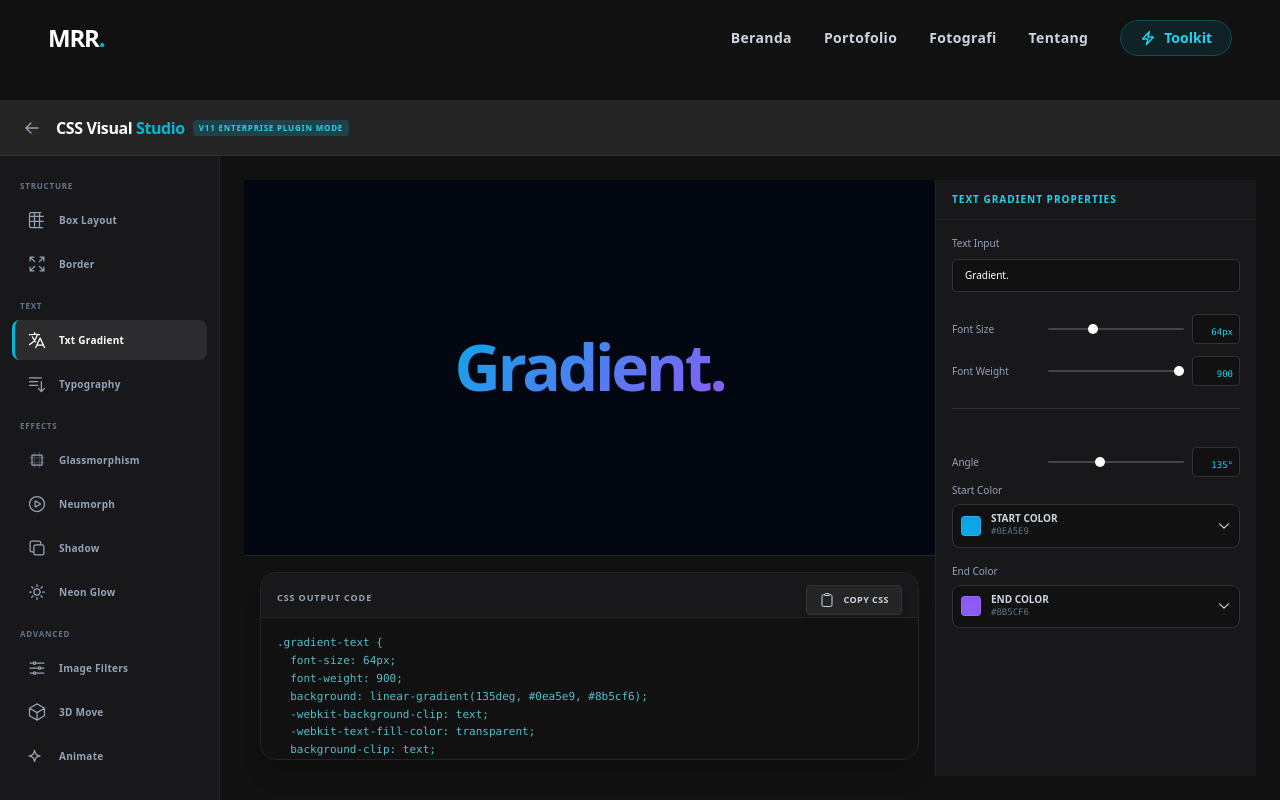
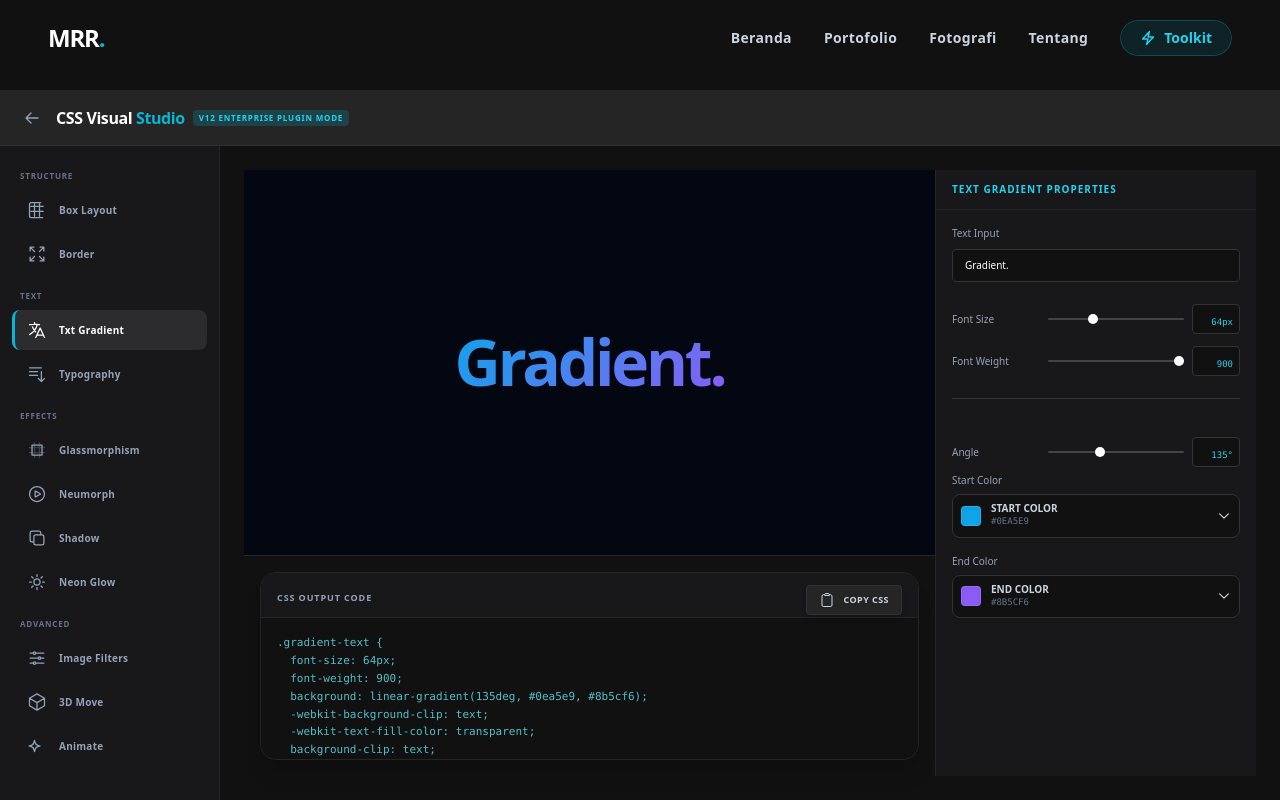
Before and after one commit to Rafli161102/CV-MRR, a Next.js app: page /css-studio in a window 1280 px wide. Built offline with nearby package versions, Linux system fonts and the light colour scheme.

Commit message:
Update page.jsx

```diff
--- a/src/app/css-studio/page.jsx
+++ b/src/app/css-studio/page.jsx
@@ -1,6 +1,6 @@
 "use client";
 
-import React, { useState } from 'react';
+import React, { useState, useEffect } from 'react';
 import Link from 'next/link';
 
 // Import Komponen dari folder _components
@@ -27,11 +27,15 @@ const PLUGINS = [
 export default function CssStudioPage() {
   const [activeId, setActiveId] = useState('text-gradient');
 
+  // FIX BUG SCROLL MACET: Memastikan aplikasi tidak bisa digulir keluar dari container utamanya.
+  useEffect(() => {
+    document.body.style.overflow = 'hidden';
+    return () => { document.body.style.overflow = 'auto'; };
+  }, []);
+
   return (
-    // FIX BUG NAV & SCROLL:
-    // - pt-[90px] didorong sangat jauh agar bebas hambatan Navbar.
-    // - overflow-y-auto memungkinkan layar HP untuk di-scroll layaknya halaman normal (mencegah kepotong).
-    <div className="h-[100dvh] w-full flex flex-col font-sans bg-[#111111] text-[#d4d4d4] overflow-hidden pt-[90px] sm:pt-[100px]">
+    // FIX BUG NAV: Menambah padding-top (pt-20 / pt-24) menyesuaikan Navbar Global kamu, dan membatasi h-[100dvh]
+    <div className="h-[100dvh] w-full flex flex-col font-sans bg-[#111111] text-[#d4d4d4] overflow-hidden pt-[80px] sm:pt-[90px]">
 
       {/* HEADER NAV (Studio Header) */}
       <div className="h-14 px-4 sm:px-6 border-b border-[#333333] flex items-center justify-between bg-[#252526] z-50 shrink-0 shadow-sm relative">
@@ -39,16 +43,16 @@ export default function CssStudioPage() {
           <Link href="/toolkit" className="text-slate-400 hover:text-white transition-colors"><Icons.ArrowLeft /></Link>
           <div className="flex items-center gap-2">
             <span className="font-bold text-white tracking-tight text-sm sm:text-base">CSS Visual <span className="text-cyan-500">Studio</span></span>
-            <span className="px-1.5 py-0.5 bg-cyan-500/20 text-cyan-400 rounded text-[8px] font-bold uppercase tracking-widest hidden sm:block">V11 Enterprise Plugin Mode</span>
+            <span className="px-1.5 py-0.5 bg-cyan-500/20 text-cyan-400 rounded text-[8px] font-bold uppercase tracking-widest hidden sm:block">V12 Enterprise Plugin Mode</span>
           </div>
         </div>
       </div>
 
-      {/* MAIN WORKSPACE - FIX BUG SCROLL (Di Mobile ini jadi Parent Scroll) */}
-      <div className="flex-1 flex flex-col lg:flex-row overflow-y-auto lg:overflow-hidden relative z-40 custom-scroll">
+      {/* MAIN WORKSPACE */}
+      <div className="flex-1 flex flex-col lg:flex-row overflow-hidden relative z-40">
 
-        {/* KOLOM 1: TOOLBAR (Fixed Top di HP, Kiri di Desktop) */}
-        <div className="w-full lg:w-[60px] xl:w-[220px] bg-[#18181b] border-b lg:border-b-0 lg:border-r border-[#252526] shrink-0 flex flex-row lg:flex-col lg:gap-1 overflow-x-auto lg:overflow-y-auto p-2 lg:p-3 [&::-webkit-scrollbar]:hidden sticky top-0 lg:static z-50 shadow-md lg:shadow-none">
+        {/* KOLOM 1: TOOLBAR */}
+        <div className="w-full lg:w-[60px] xl:w-[220px] bg-[#18181b] border-b lg:border-b-0 lg:border-r border-[#252526] shrink-0 flex flex-row lg:flex-col lg:gap-1 overflow-x-auto lg:p-3 [&::-webkit-scrollbar]:hidden relative z-50 pointer-events-auto">
            {['Structure', 'Text', 'Effects', 'Advanced'].map(cat => (
               <div key={cat} className="flex flex-row lg:flex-col gap-1 shrink-0">
                  <div className="text-[8px] font-bold text-slate-500 uppercase tracking-widest mb-1 mt-3 px-2 hidden xl:block">{cat}</div>
@@ -66,8 +70,8 @@ export default function CssStudioPage() {
            ))}
         </div>
 
-        {/* KOLOM 2 & 3: PLUGIN CONTENT AREA */}
-        <div className="flex-1 bg-[#111111] lg:p-6 p-0 flex flex-col relative z-10">
+        {/* KOLOM 2 & 3: PLUGIN CONTENT AREA (Menjalankan Flexible WorkspaceLayout) */}
+        <div className="flex-1 overflow-hidden bg-[#111111] lg:p-6 p-0 flex flex-col relative z-10">
            {PLUGINS.map(p => p.id === activeId && <p.component key={p.id} />)}
         </div>
 
```
